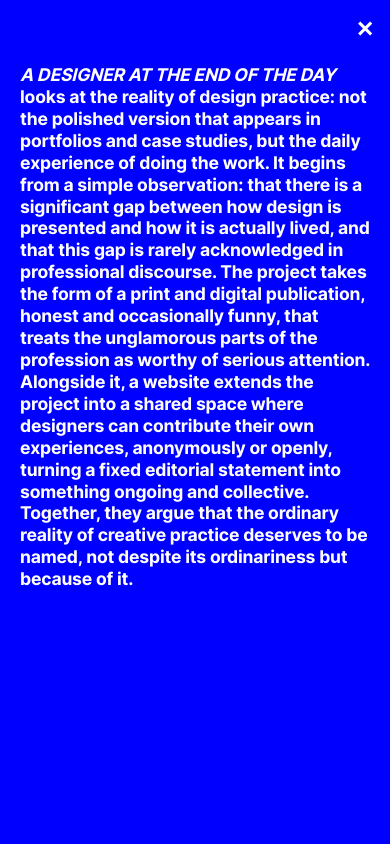
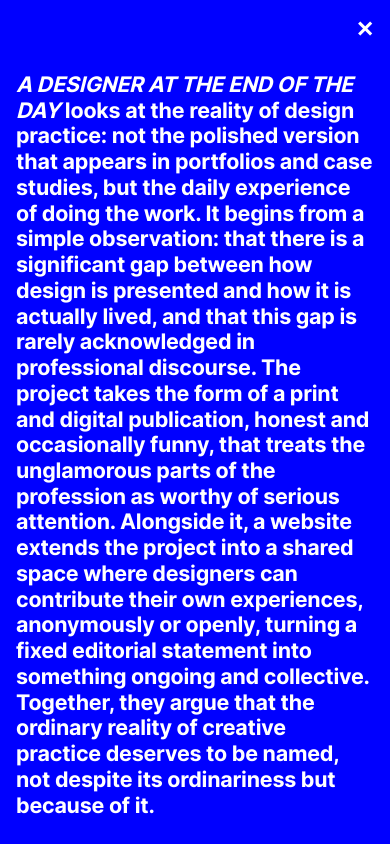
Before and after one commit to joaobernardoafonso/adesignerattheendoftheday, a plain HTML site: page index.html in a window 390 px wide. Both pictures are taken after a click on the element 96 px from the left and 288 px from the top of the page. Drawn offline with Linux system fonts and the light colour scheme; no server answers.

Commit message:
Update index.html
novas novas

```diff
--- a/index.html
+++ b/index.html
@@ -5,7 +5,7 @@
 <meta name="viewport" content="width=device-width, initial-scale=1.0, viewport-fit=cover">
 <meta name="theme-color" content="#0000ff">
 <title>A Designer at the End of the Day — Vent Here</title>
-<link rel="stylesheet" href="../style.css">
+<link rel="stylesheet" href="style.css">
 </head>
 <body>
 <div class="cursor-glow" id="cursorGlow"></div>
@@ -32,7 +32,7 @@
 var svg = document.getElementById('main-title-svg');
 function adaptSVG() {
 if (window.innerWidth <= 600) {
-          svg.setAttribute('viewBox', '400 150 1000 280');
+        svg.setAttribute('viewBox', '445 150 1000 280');
         } else {
           svg.setAttribute('viewBox', '0 0 1800 460');
         }
@@ -63,7 +63,7 @@ if (window.innerWidth <= 600) {
 <div id="synopsis-modal" onclick="closeSynopsis()">
   <div id="synopsis-inner">
     <button id="synopsis-close" onclick="closeSynopsis(); event.stopPropagation();">✕</button>
-    <p id="synopsis-body"><I>A DESIGNER AT THE END OF THE DAY</I> &nbsp; looks at the reality of design practice: not the polished version that appears in portfolios and case studies, but the daily experience of doing the work. It begins from a simple observation: that there is a significant gap between how design is presented and how it is actually lived, and that this gap is rarely acknowledged in professional discourse. The project takes the form of a print and digital publication, honest and occasionally funny, that treats the unglamorous parts of the profession as worthy of serious attention. Alongside it, a website extends the project into a shared space where designers can contribute their own experiences, anonymously or openly, turning a fixed editorial statement into something ongoing and collective. Together, they argue that the ordinary reality of creative practice deserves to be named, not despite its ordinariness but because of it.</p>
+    <p id="synopsis-body"><I>A DESIGNER AT THE END OF THE DAY</I> looks at the reality of design practice: not the polished version that appears in portfolios and case studies, but the daily experience of doing the work. It begins from a simple observation: that there is a significant gap between how design is presented and how it is actually lived, and that this gap is rarely acknowledged in professional discourse. The project takes the form of a print and digital publication, honest and occasionally funny, that treats the unglamorous parts of the profession as worthy of serious attention. Alongside it, a website extends the project into a shared space where designers can contribute their own experiences, anonymously or openly, turning a fixed editorial statement into something ongoing and collective. Together, they argue that the ordinary reality of creative practice deserves to be named, not despite its ordinariness but because of it.</p>
   </div>
 </div>
 
@@ -140,10 +140,8 @@ if (window.innerWidth <= 600) {
         line-height: 1.25;
         transform: none;
         width: 100%;
-        text-align: left;
-        font-weight: 700;
       }
-      #synopsis-close { top: 16px; right: 16px; font-size: 22px; }
+      #synopsis-close { top: 16px; right: 16px; font-size: 20px; }
     }
 
     @media (min-width: 601px) and (max-width: 900px) {
@@ -151,6 +149,34 @@ if (window.innerWidth <= 600) {
       #synopsis-inner { width: 92vw; }
       #synopsis-body { font-size: clamp(18px, 2.8vw, 34px); }
       #synopsis-close { top: 20px; right: 20px; }
+    }
+
+  /* ── Mobile ── */
+  @media (max-width: 600px) {
+    #synopsis-modal {
+      padding: 16px;
+      align-items: flex-start;
+      padding-top: 72px;
+    }
+    #synopsis-inner {
+      padding: 0;
+      width: 100%;
+      max-width: 100%;
+      align-items: flex-start;
+    }
+    #synopsis-body {
+      font-size: clamp(18px, 5.5vw, 28px);
+      line-height: 1.2;
+      transform: none;
+      width: 100%;
+      text-align: left;
+      font-weight: 700;
+    }
+    #synopsis-close {
+      top: 16px;
+      right: 16px;
+      font-size: 22px;
+    }
   }
 
   /* ── Tablet ── */
```
Lines whose indentation alone changed are shown as unchanged.
